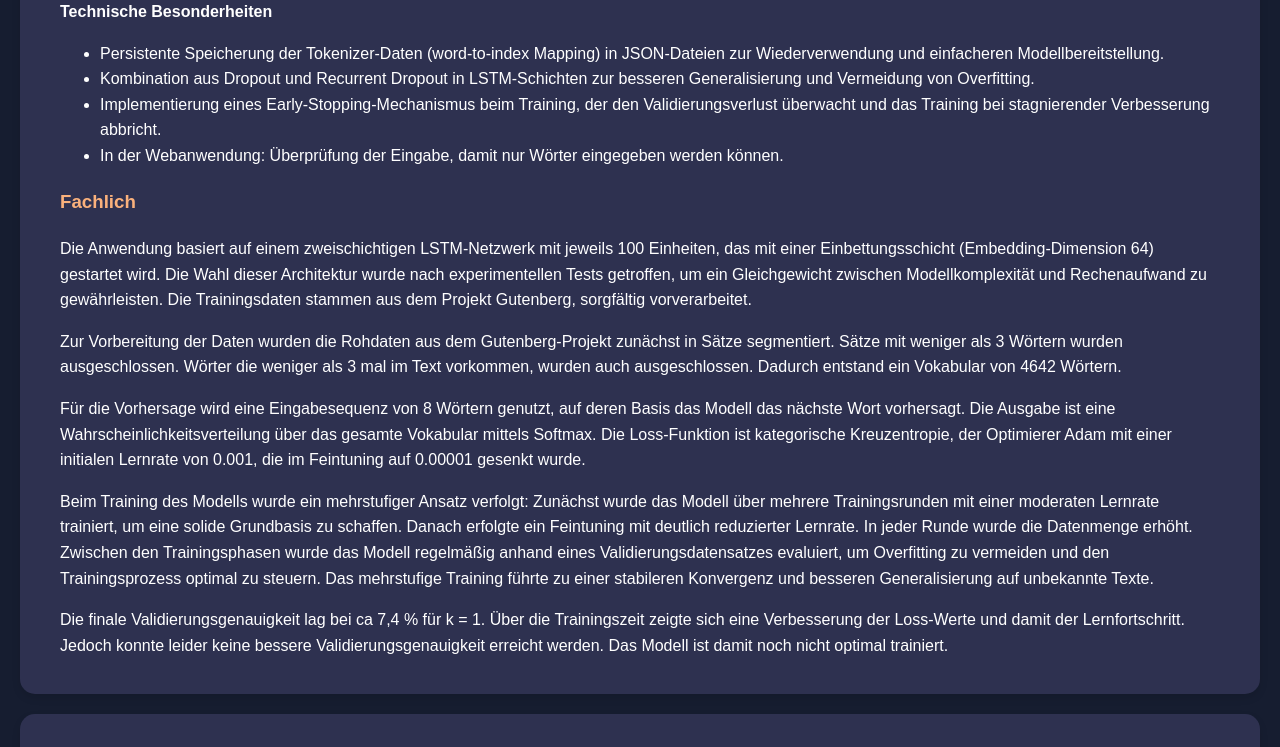
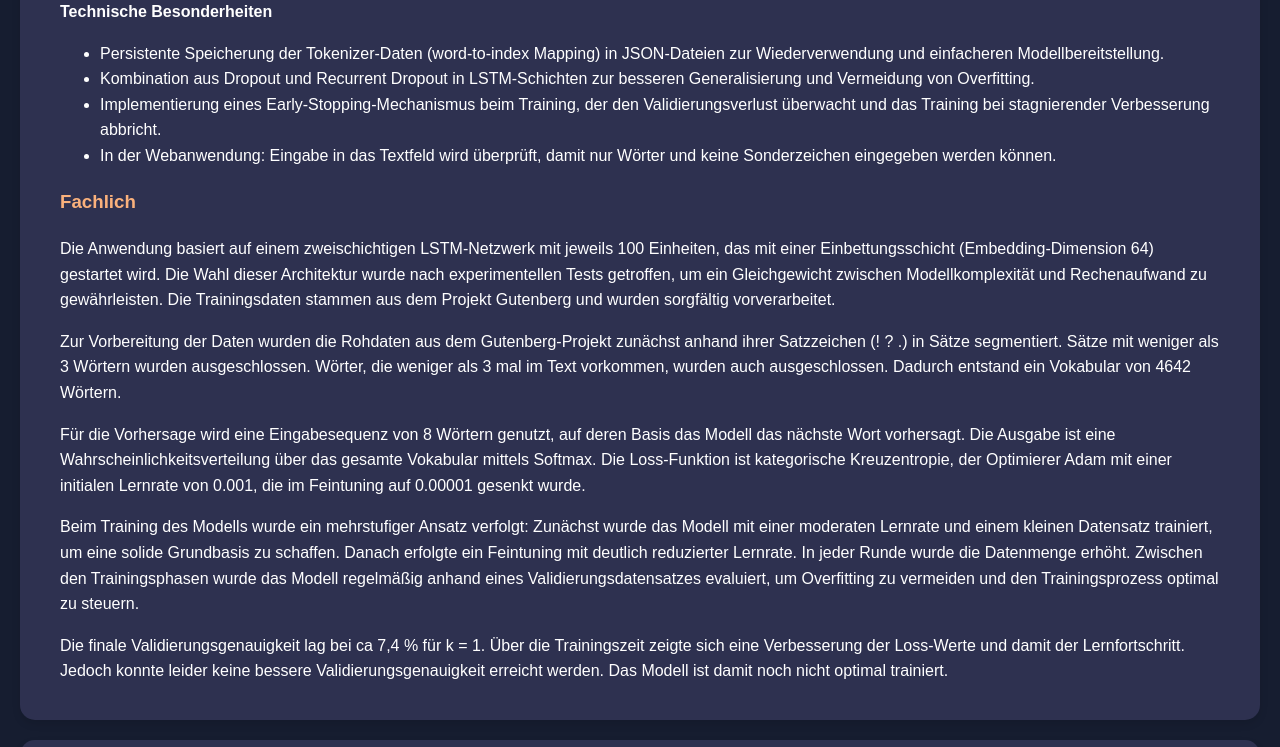
Before and after one commit to lina1905/DLEA3, a plain HTML site: page index.html in a window 1280 px wide. Shown: the part 1110-1857 px from the top of the page. Drawn offline with Linux system fonts and the light colour scheme; a script that the page names is missing.

Commit message:
starting

```diff
--- a/index.html
+++ b/index.html
@@ -58,7 +58,8 @@
             Vermeidung von Overfitting.</li>
         <li>Implementierung eines Early-Stopping-Mechanismus beim Training, der den Validierungsverlust überwacht und
             das Training bei stagnierender Verbesserung abbricht.</li>
-        <li>In der Webanwendung: Überprüfung der Eingabe, damit nur Wörter eingegeben werden können.</li>
+        <li>In der Webanwendung: Eingabe in das Textfeld wird überprüft, damit nur Wörter und keine Sonderzeichen
+            eingegeben werden können.</li>
     </ul>
 
     <h3>Fachlich</h3>
@@ -66,11 +67,13 @@
         Die Anwendung basiert auf einem zweischichtigen LSTM-Netzwerk mit jeweils 100 Einheiten, das mit einer Einbettungsschicht
         (Embedding-Dimension 64) gestartet wird. Die Wahl dieser Architektur wurde nach experimentellen Tests getroffen,
         um ein Gleichgewicht zwischen Modellkomplexität und Rechenaufwand zu gewährleisten. Die Trainingsdaten stammen aus
-        dem Projekt Gutenberg, sorgfältig vorverarbeitet.
+        dem Projekt Gutenberg und wurden sorgfältig vorverarbeitet.
     </p>
     <p>
-        Zur Vorbereitung der Daten wurden die Rohdaten aus dem Gutenberg-Projekt zunächst in Sätze segmentiert.
-        Sätze mit weniger als 3 Wörtern wurden ausgeschlossen. Wörter die weniger als 3 mal im Text vorkommen,
+        Zur Vorbereitung der Daten wurden die Rohdaten aus dem Gutenberg-Projekt zunächst anhand ihrer Satzzeichen (!
+        ? .)
+        in Sätze segmentiert.
+        Sätze mit weniger als 3 Wörtern wurden ausgeschlossen. Wörter, die weniger als 3 mal im Text vorkommen,
         wurden auch ausgeschlossen. Dadurch
         entstand ein Vokabular von 4642 Wörtern.
     </p>
@@ -80,13 +83,14 @@
         Die Loss-Funktion ist kategorische Kreuzentropie, der Optimierer Adam mit einer initialen Lernrate von 0.001, die im Feintuning auf 0.00001 gesenkt wurde.
     </p>
     <p>
-        Beim Training des Modells wurde ein mehrstufiger Ansatz verfolgt: Zunächst wurde das Modell über mehrere
-        Trainingsrunden mit einer moderaten Lernrate trainiert, um eine solide Grundbasis zu schaffen. Danach
+        Beim Training des Modells wurde ein mehrstufiger Ansatz verfolgt: Zunächst wurde das Modell
+        mit einer moderaten Lernrate und einem kleinen Datensatz trainiert, um eine solide Grundbasis zu schaffen.
+        Danach
         erfolgte ein Feintuning mit deutlich reduzierter Lernrate. In jeder Runde wurde die Datenmenge erhöht. Zwischen
         den
         Trainingsphasen wurde das Modell
         regelmäßig anhand eines Validierungsdatensatzes evaluiert, um Overfitting zu vermeiden und den Trainingsprozess
-        optimal zu steuern. Das mehrstufige Training führte zu einer stabileren Konvergenz und besseren Generalisierung auf unbekannte Texte.
+        optimal zu steuern.
     </p>
     <p>
         Die finale Validierungsgenauigkeit lag bei ca 7,4 % für k = 1. Über die Trainingszeit zeigte sich eine
@@ -113,7 +117,7 @@
         Trainings basierend auf dem Validierungsverlust unterstützte eine robuste Modellbildung. Dennoch zeigen die Ergebnisse,
         dass die Modellarchitektur und Hyperparameter noch weiter optimiert werden können, etwa durch Erhöhung der Embedding-Dimension, mehr LSTM-Schichten oder experimentelles Feintuning der Lernrate.
     </p>
-    <h3>Datenschutzbetrachtung: Rekonstruktion der Trainingsdaten</h3>
+    <p><b>Datenschutzbetrachtung: Rekonstruktion der Trainingsdaten</b></p>
     <p>
         Die Rekonstruktion der ursprünglichen Trainingsdaten ist mit dem trainierten Modell in der vorliegenden Form nicht
         direkt möglich. Das Modell speichert keine exakten Textpassagen oder vollständige Sätze, sondern abstrahiert statistische
```
